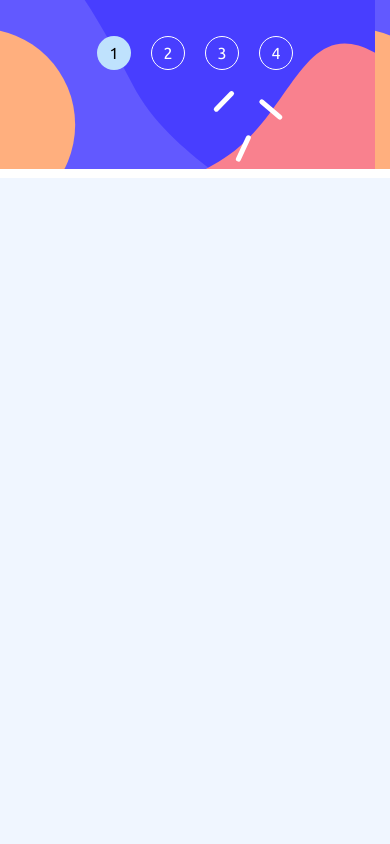
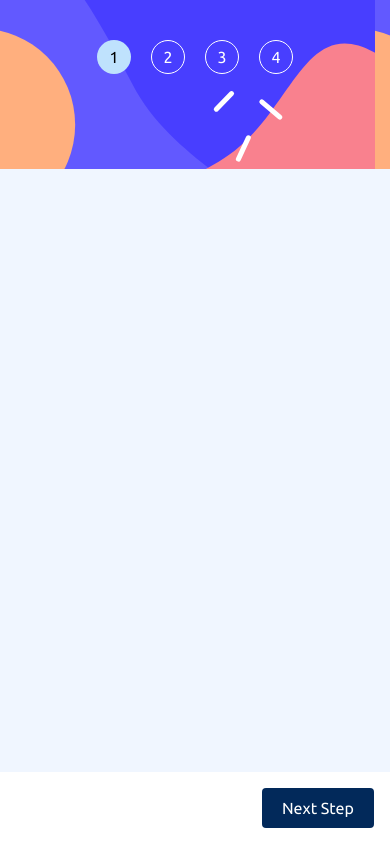
Before and after one commit to Rpayet/fem-stepform, a React (Create React App) app: page /subscribe in a window 390 px wide. Built offline with nearby package versions, Linux system fonts and the light colour scheme.

Commit message:
Styles Mobile Fix

```diff
--- a/src/App.css
+++ b/src/App.css
@@ -444,23 +444,25 @@ ul {
   display: flex;
   flex-direction: column;
   height: 100vh;
-}
-#Sub-form::after {
-  content: "";
-  width: 100%;
-  height: 20%;
-  position: absolute;
-  top: 0;
-  background-image: url("./assets/images/bg-sidebar-mobile.svg");
+  position: relative;
 }
 #Sub-form .steps-ariane {
   position: relative;
   display: flex;
-  padding: 1rem;
-  margin: 1.25rem auto;
-  z-index: 100;
+  padding: 2.5rem 1rem 1rem;
+  margin: 0 auto;
   justify-content: center;
   gap: 1.25rem;
+  z-index: 100;
+}
+#Sub-form .steps-ariane::after {
+  content: "";
+  width: 100vw;
+  height: 20vh;
+  position: absolute;
+  top: 0;
+  background-image: url("./assets/images/bg-sidebar-mobile.svg");
+  z-index: -1;
 }
 #Sub-form .steps-ariane .step {
   display: flex;
@@ -479,6 +481,10 @@ ul {
   color: hsl(0, 0%, 100%);
 }
 #Sub-form .btn-form-nav {
+  position: absolute;
+  bottom: 0;
+  right: 0;
+  left: 0;
   background-color: hsl(0, 0%, 100%);
   display: grid;
   grid-template-columns: 1fr 1fr;
--- a/src/assets/styles/pages/subscribe/subscribeform.scss
+++ b/src/assets/styles/pages/subscribe/subscribeform.scss
@@ -10,24 +10,26 @@
     display: flex;
     flex-direction: column;
     height: 100vh;
-
-    &::after {
-        content: '';
-        width: 100%;
-        height: 20%;
-        position: absolute;
-        top: 0;
-        background-image: url('./assets/images/bg-sidebar-mobile.svg');
-    }
+    position: relative;
 
     .steps-ariane {
         position: relative;
         display: flex;
-        padding: 1rem;
-        margin: 1.25rem auto;
-        z-index: 100;
+        padding: 2.5rem 1rem 1rem;
+        margin: 0 auto;
         justify-content: center;
         gap: 1.25rem;
+        z-index: 100;
+
+        &::after {
+            content: '';
+            width: 100vw;
+            height: 20vh;
+            position: absolute;
+            top: 0;
+            background-image: url('./assets/images/bg-sidebar-mobile.svg');
+            z-index: -1;
+        }
 
         .step {
             display: flex;
@@ -50,6 +52,10 @@
     }
 
     .btn-form-nav {
+        position: absolute;
+        bottom: 0;
+        right: 0;
+        left: 0;
         background-color: $White;
         display: grid;
         grid-template-columns: 1fr 1fr;
--- a/src/pages/SubscribeForm.jsx
+++ b/src/pages/SubscribeForm.jsx
@@ -32,7 +32,7 @@ export default function SubscribeForm() {
                 <p className={`step ${currentStep === 4 || currentStep === 5 ? 'active' : 'inactive'}`}>4</p>
             </div>
 
-            <Outlet />
+            <Outlet /> {/* stepcard - nested routes */}
 
             <div className='btn-form-nav'>
                 {(currentStep > 1 && currentStep < 5)
```
Also changed, not shown: 1 other file (tests, documents, lock files or other folders).
